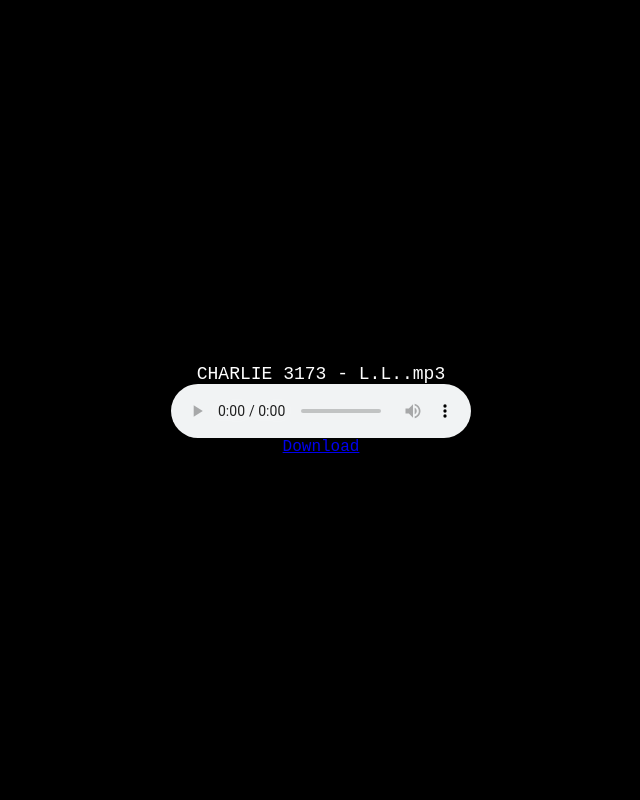
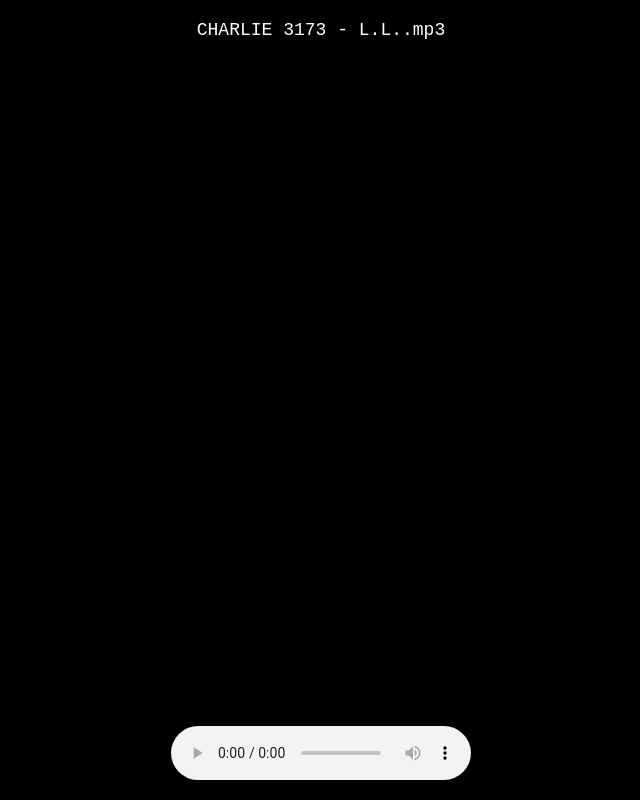
Before and after one commit to UnsecureGarden/charlie3173, a plain HTML site: page index.html in a window 1280 px wide. Shown: the whole page, without its empty margins (319-959 px from the left). Drawn offline with Linux system fonts and the light colour scheme.

Commit message:
Update styles.css

```diff
--- a/styles.css
+++ b/styles.css
@@ -9,12 +9,21 @@ body {
 #container {
     display: flex;
     flex-direction: column;
-    justify-content: center;
+    justify-content: space-between;
     align-items: center;
     height: 100vh;
 }
 
-#fileName {
-    margin-top: 20px;
+.element {
+    margin: 20px 0;
     font-size: 18px;
+    text-align: center;
 }
+
+#downloadLink {
+    display: none; /* Cacher le lien de téléchargement par défaut */
+}
+
+#audioPlayer:focus + #downloadLink {
+    display: inline; /* Afficher le lien de téléchargement lorsqu'il y a le focus sur le lecteur audio */
+}
```
